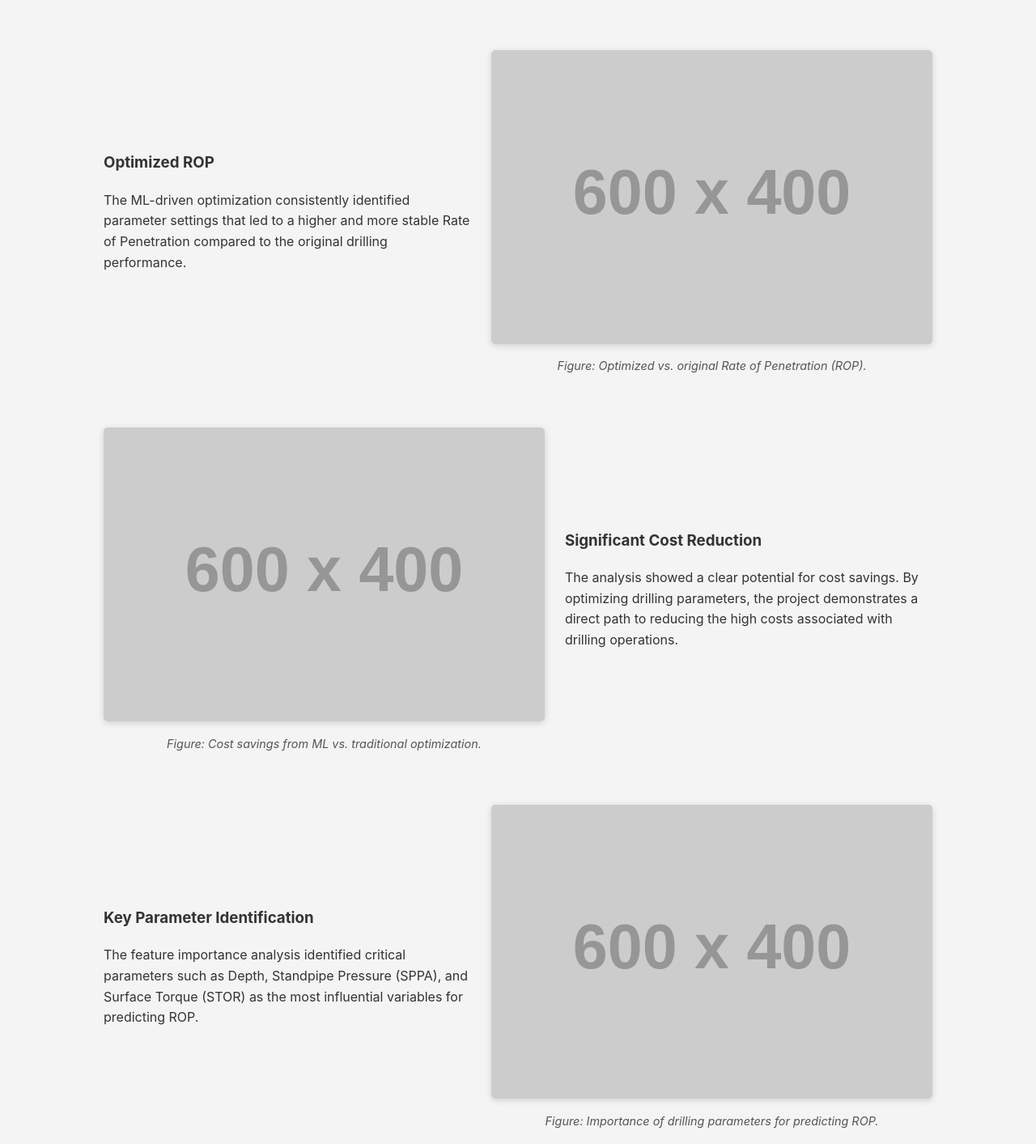
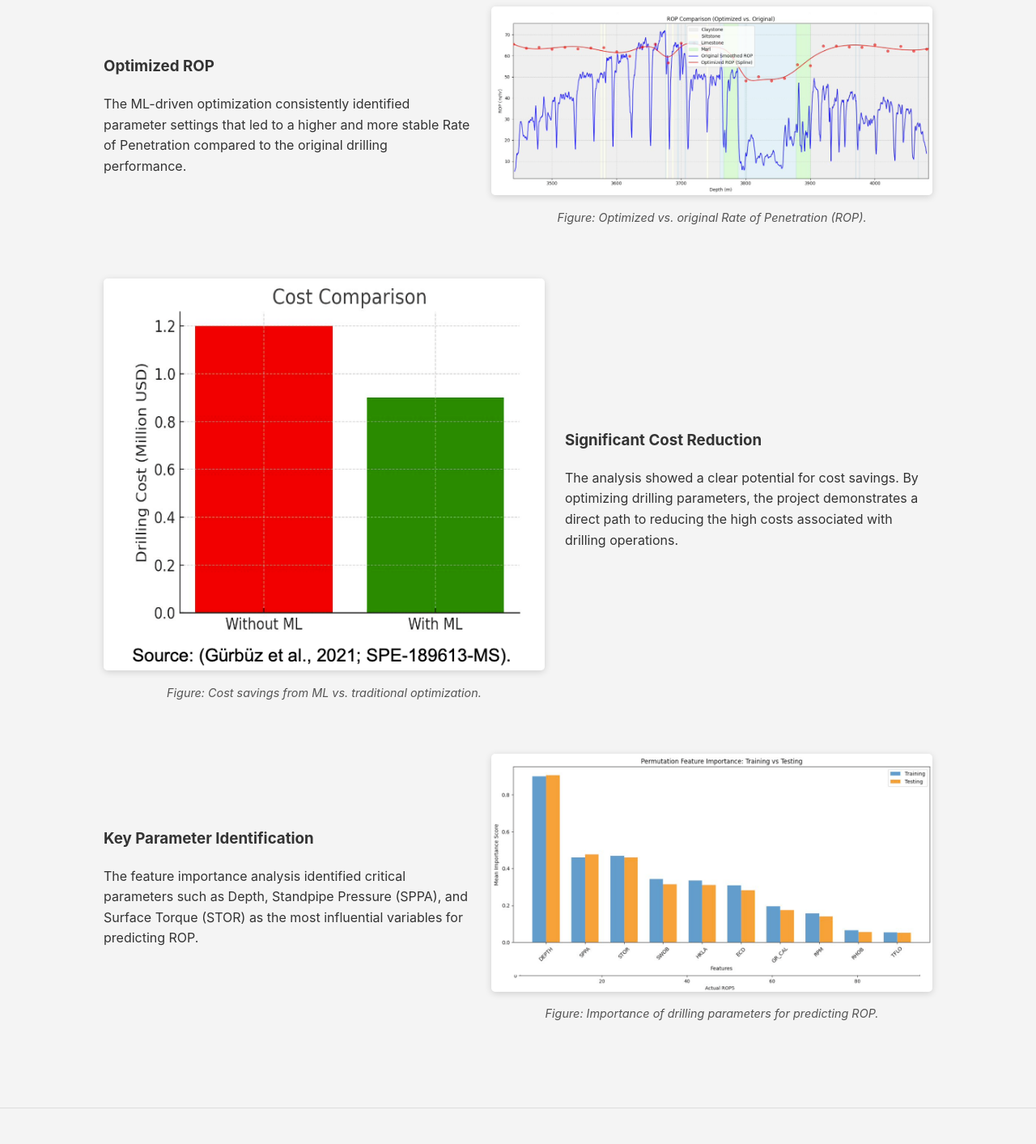
Before and after one commit to Cris-lop/ML_ROP, a plain HTML site: page index.html in a window 1280 px wide. Shown: the part 2192-3605 px from the top of the page at 81% size. Drawn offline with Linux system fonts and the light colour scheme; placeholder pictures from the web are drawn by us.

Commit message:
index.html

```diff
--- a/index.html
+++ b/index.html
@@ -176,7 +176,7 @@
                 <p>The Gradient Boosting Regressor (GBR) model demonstrated a significantly lower mean prediction error of <strong>28.3%</strong>, compared to 48.6% for the B&Y model and 134.0% for Maurer's model.</p>
             </div>
             <div>
-                <img src="https://placehold.co/600x400/007BFF/white?text=Model+Performance+Comparison" alt="Comparison of ROP prediction models">
+                <img src="model_performance_comparison.png" alt="Comparison of ROP prediction models">
                 <p class="caption">Figure: Comparison of mean prediction error between ML and traditional models.</p>
             </div>
         </div>
@@ -187,7 +187,7 @@
                 <p>The ML-driven optimization consistently identified parameter settings that led to a higher and more stable Rate of Penetration compared to the original drilling performance.</p>
             </div>
             <div>
-                <img src="https://placehold.co/600x400/28a745/white?text=Optimized+vs+Original+ROP" alt="Optimized ROP vs Original ROP">
+                <img src="rop_comparison_optimized.png" alt="Optimized ROP vs Original ROP">
                 <p class="caption">Figure: Optimized vs. original Rate of Penetration (ROP).</p>
             </div>
         </div>
@@ -198,7 +198,7 @@
                 <p>The analysis showed a clear potential for cost savings. By optimizing drilling parameters, the project demonstrates a direct path to reducing the high costs associated with drilling operations.</p>
             </div>
             <div>
-                <img src="https://placehold.co/600x400/dc3545/white?text=Cost+Savings" alt="Cost comparison with and without ML">
+                <img src="cost_comparison.png" alt="Cost comparison with and without ML">
                 <p class="caption">Figure: Cost savings from ML vs. traditional optimization.</p>
             </div>
         </div>
@@ -209,7 +209,7 @@
                 <p>The feature importance analysis identified critical parameters such as Depth, Standpipe Pressure (SPPA), and Surface Torque (STOR) as the most influential variables for predicting ROP.</p>
             </div>
             <div>
-                <img src="https://placehold.co/600x400/ffc107/black?text=Feature+Importance" alt="Feature importance of drilling parameters">
+                <img src="feature_importance.png" alt="Feature importance of drilling parameters">
                 <p class="caption">Figure: Importance of drilling parameters for predicting ROP.</p>
             </div>
         </div>
```
